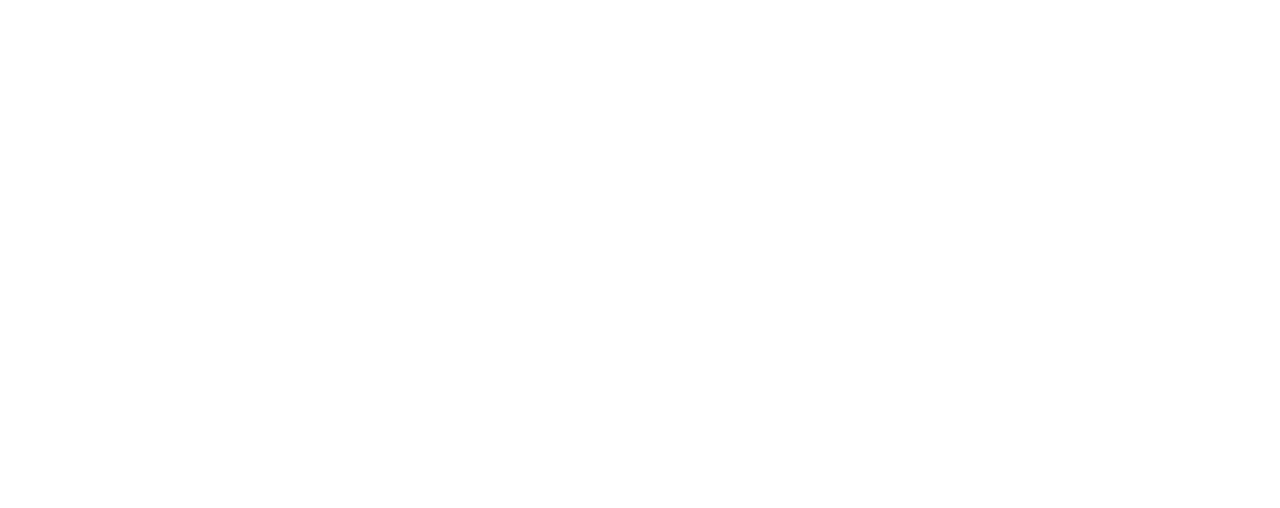
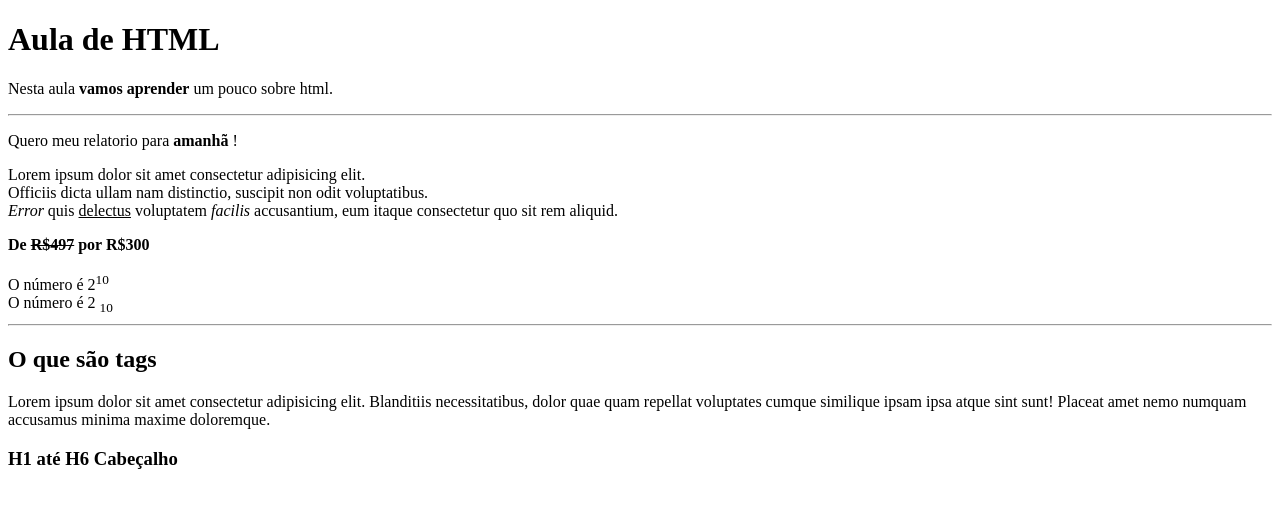
Before and after one commit to WagnerDPorto/Curso_HTML, a plain HTML site: page Sites/aula-html/index.html in a window 1280 px wide. Drawn offline with Linux system fonts and the light colour scheme.

Commit message:
Tags-Marcação

```diff
--- a/Sites/aula-html/index.html
+++ b/Sites/aula-html/index.html
@@ -7,12 +7,44 @@
     <meta name="viewport" content="width=device-width, initial-scale=1.0">
     <meta name="description" content="Esse é meu primeiro site!">
     <meta name="keywords" content="programação, html, javacript, (palavras chaves)">
-
+    <meta name="author" content="WagnerDPorto">
     <title>Meu Primeiro Site!</title>
 </head>
 
 <body>
 
+    <h1>Aula de HTML</h1>
+
+    <p>Nesta aula <strong>vamos aprender</strong> um pouco sobre html.</p>
+
+    <hr>
+
+    <p>Quero meu relatorio para <strong>amanhã</strong> !</p>
+
+    <p>Lorem ipsum dolor sit amet consectetur adipisicing elit.<br> Officiis dicta ullam nam distinctio, suscipit non
+        odit
+        voluptatibus.<br> <i>Error</i> quis <u>delectus</u> voluptatem <em>facilis</em> accusantium, eum itaque
+        consectetur quo
+        sit rem aliquid.
+    </p>
+
+    <b>De <del>R$497</del> por R$300</b><br><br>
+
+    O número é 2<sup>10</sup> <br>
+    O número é 2 <sub>10</sub>
+
+    <hr>
+
+    <h2>O que são tags</h2>
+
+    <p>Lorem ipsum dolor sit amet consectetur adipisicing elit. Blanditiis necessitatibus, dolor quae quam repellat
+        voluptates cumque similique ipsam ipsa atque sint sunt! Placeat amet nemo numquam accusamus minima maxime
+        doloremque.</p>
+
+    <h3> H1 até H6 Cabeçalho</h3>
+
+
+
 </body>
 
 </html>
```
